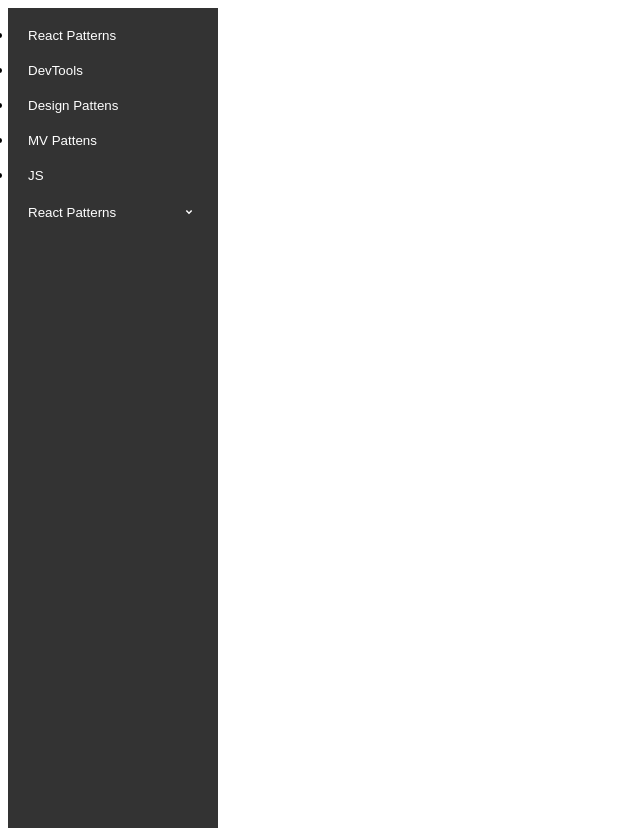
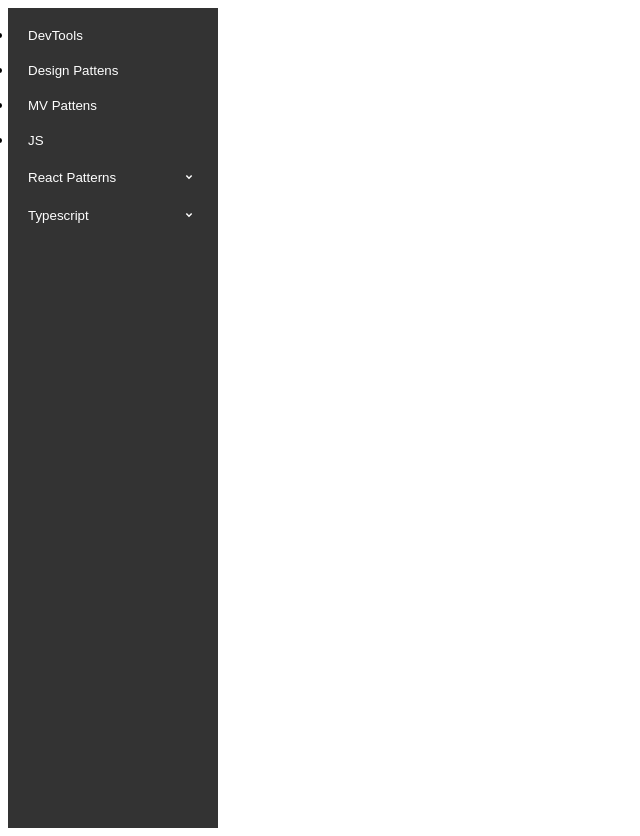
Before and after one commit to sergeypoddubnii/js-tricks, a React (Create React App) app: page / in a window 1280 px wide. Shown: the whole page, without its empty margins (0-640 px from the left). Built offline with nearby package versions, Linux system fonts and the light colour scheme.

Commit message:
add generics to navigation

```diff
--- a/src/Components/Navigation/index.tsx
+++ b/src/Components/Navigation/index.tsx
@@ -2,17 +2,22 @@
 import NavigationLink from './NavigationLink';
 import './styles.scss';
 import SubMenu from '../SubMenu';
+import routes from '../../routes';
 
 const Navigation = () => {
 	const reactPatterns = [{
-		route: '/react-patterns-switch-event',
+		route: routes.REACT_PATTERNS.SWITCH_EVENT,
 		name: 'Switch Event'
+	}];
+
+	const typescript = [{
+		route: routes.TYPESCRIPT.GENERICS,
+		name: 'Generics'
 	}];
 
 	return (
 		<nav>
 			<ul className='nav'>
-				<NavigationLink text='React Patterns' to={'/'}/>
 				<NavigationLink text='DevTools' to={'/'}/>
 				<NavigationLink text='Design Pattens' to={'/'}/>
 				<NavigationLink text='MV Pattens' to={'/'}/>
@@ -21,6 +26,10 @@
 					title='React Patterns'
 					subList={reactPatterns}
 				/>
+				<SubMenu
+					title='Typescript'
+					subList={typescript}
+				/>
 			</ul>
 		</nav>
 	);
```
